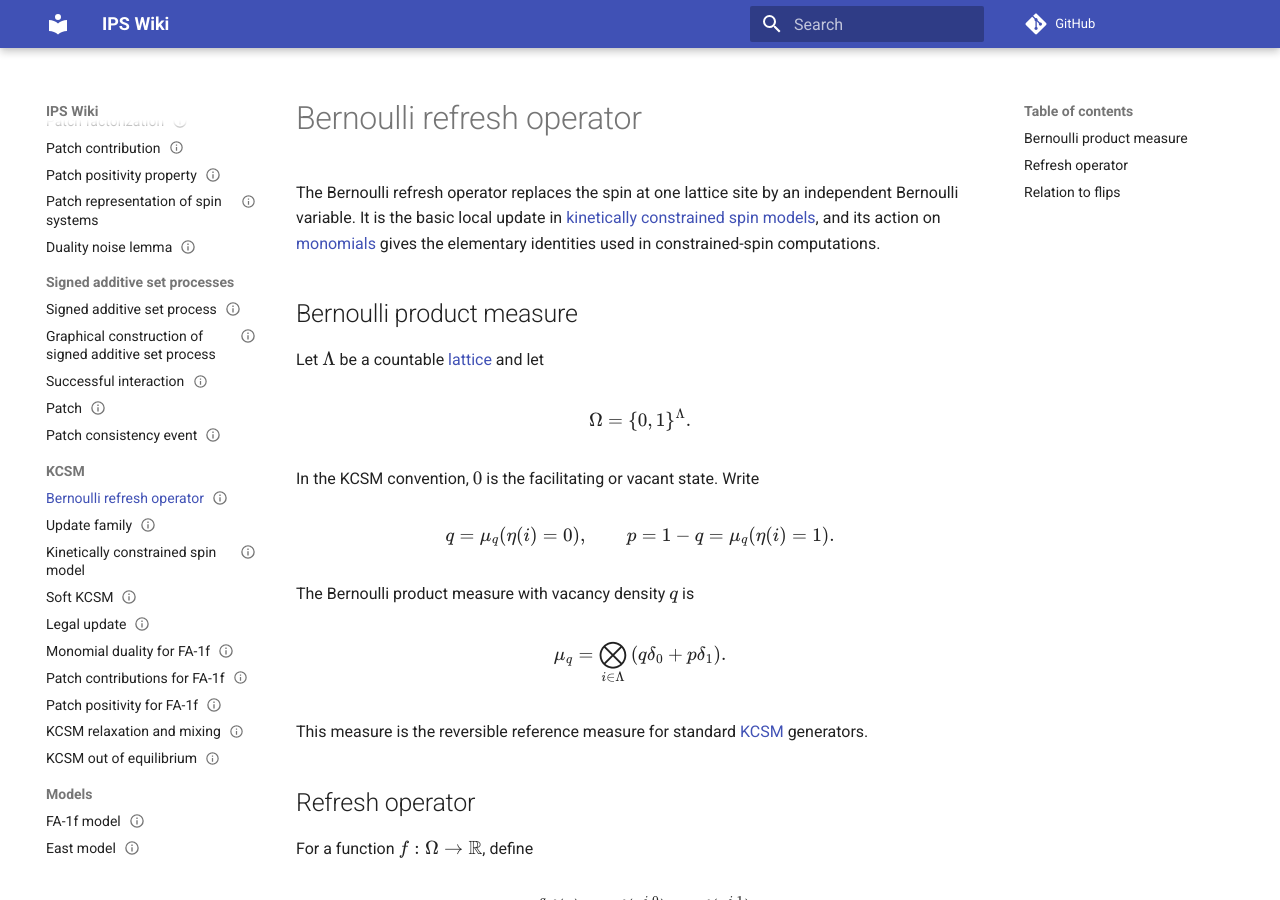
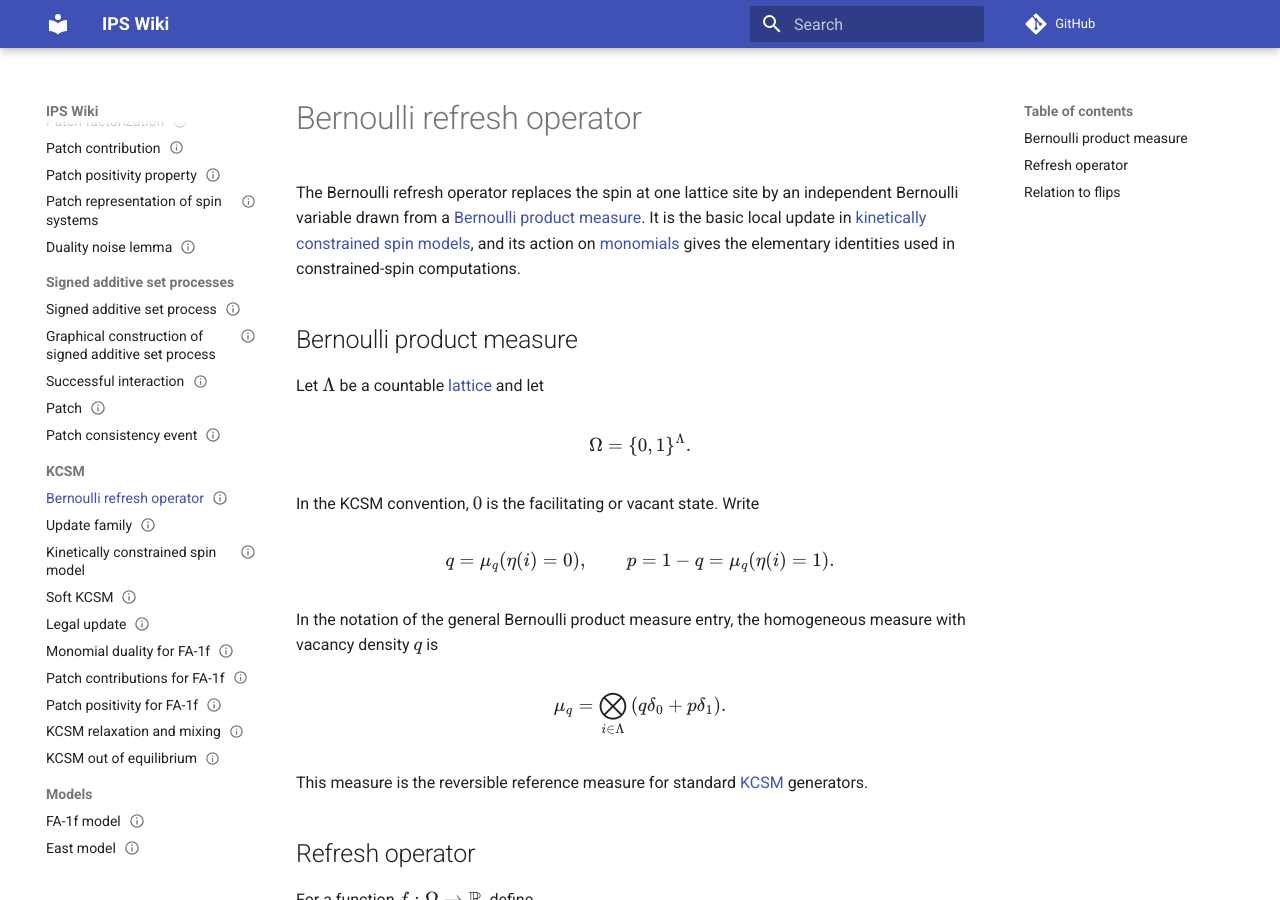
Before and after one commit to maciejgluchowski86-beep/ips-wiki, an MkDocs documentation site: the page built from docs/entries/bernoulli-refresh-operator.md, in a window 1280 px wide and 900 px high. Built offline with MkDocs 1.6.1 and Material for MkDocs 9.7.7, drawn with Linux system fonts in a browser that asks for light colours; comment, search, counter and statistics services are not loaded.

```diff
--- a/docs/entries/bernoulli-refresh-operator.md
+++ b/docs/entries/bernoulli-refresh-operator.md
@@ -9,7 +9,7 @@ tags:
 
 # Bernoulli refresh operator
 
-The Bernoulli refresh operator replaces the spin at one lattice site by an independent Bernoulli variable. It is the basic local update in [kinetically constrained spin models](kinetically-constrained-spin-model.md), and its action on [monomials](monomials.md) gives the elementary identities used in constrained-spin computations.
+The Bernoulli refresh operator replaces the spin at one lattice site by an independent Bernoulli variable drawn from a [Bernoulli product measure](bernoulli-product-measure.md). It is the basic local update in [kinetically constrained spin models](kinetically-constrained-spin-model.md), and its action on [monomials](monomials.md) gives the elementary identities used in constrained-spin computations.
 
 ## Bernoulli product measure
 
@@ -27,7 +27,7 @@ q=\mu_q(\eta(i)=0),
 p=1-q=\mu_q(\eta(i)=1).
 $$
 
-The Bernoulli product measure with vacancy density \(q\) is
+In the notation of the general Bernoulli product measure entry, the homogeneous measure with vacancy density \(q\) is
 
 $$
 \mu_q=\bigotimes_{i\in\Lambda}\left(q\delta_0+p\delta_1\right).
```
